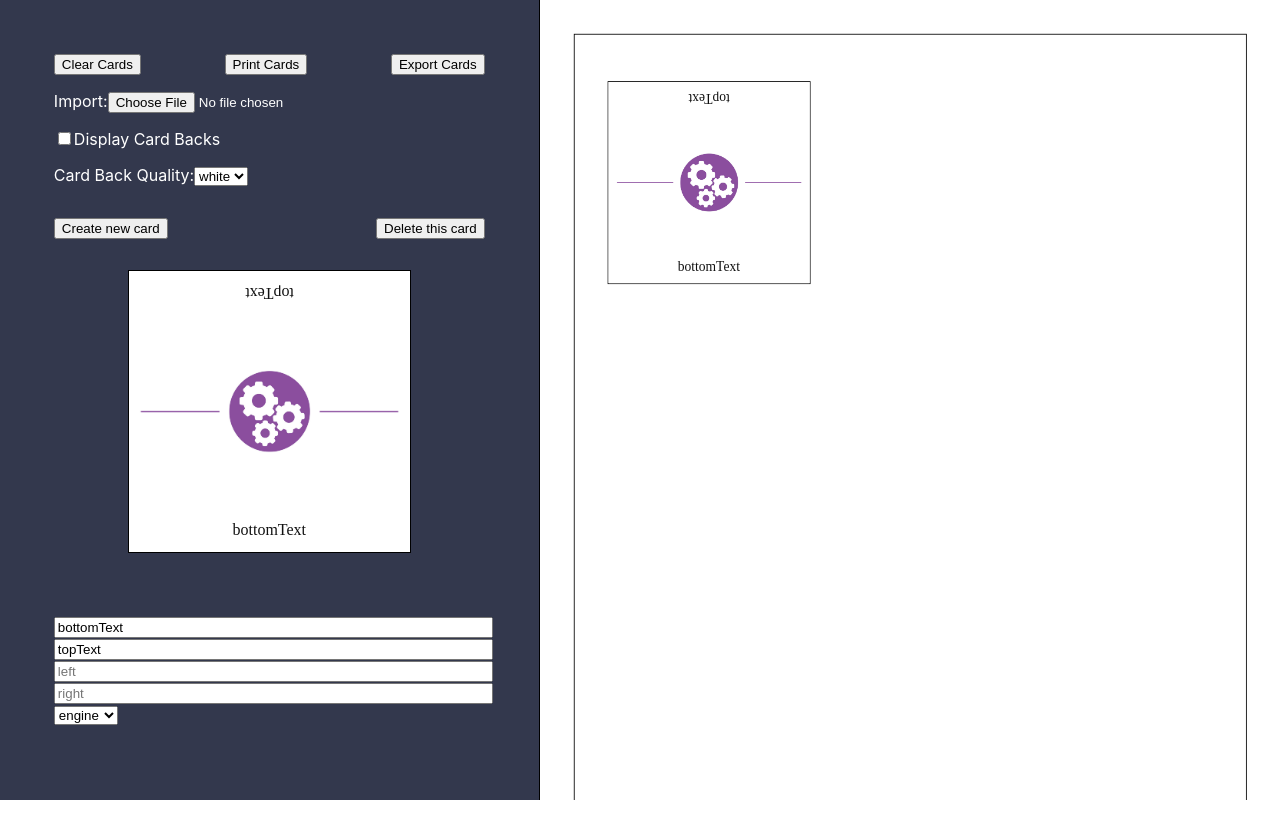
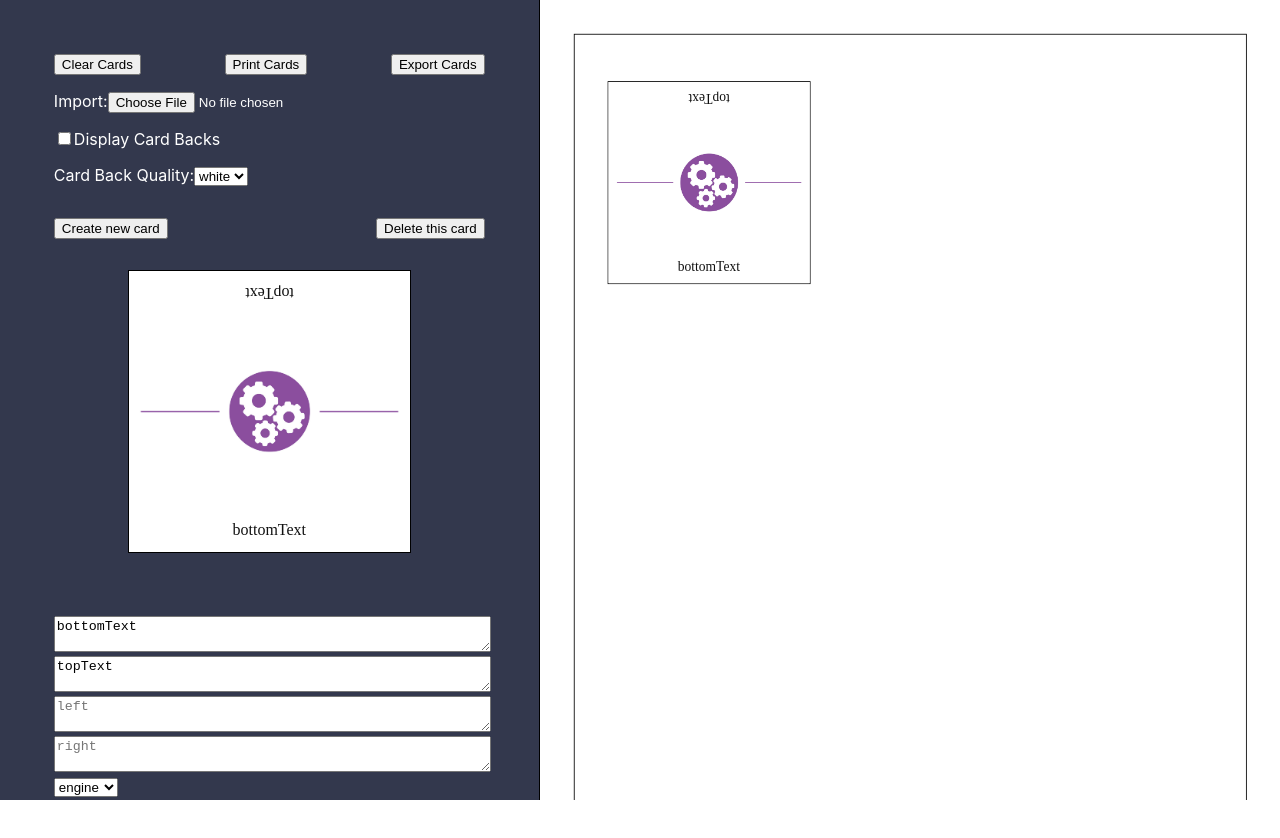
Before and after one commit to pawelngei/story-engine-card-creator, a React (Create React App) app: page / in a window 1280 px wide. Shown: the top 838 px of the page. Before the commit the page ends 800 px from the top, so only its background shows below. Built offline with nearby package versions, Linux system fonts and the light colour scheme.

Commit message:
exchange inputs with textAreas

```diff
--- a/src/Card/Card.tsx
+++ b/src/Card/Card.tsx
@@ -1,4 +1,4 @@
-import React from 'react'
+import React, { Fragment } from 'react'
 import styled from 'styled-components'
 import { colors } from '../styles/colors'
 import { backgroundsLibrary } from './backgrounds'
@@ -80,6 +80,12 @@ const StyledBackImage = styled.img`
   bottom: 0;
 `
 
+const displayNewLines = (text: string) => {
+  return text.split('\n').map((item, key) => {
+    return <Fragment key={key}>{item}<br/></Fragment>
+  })
+}
+
 export const Card = ({
   bottom,
   left,
@@ -97,25 +103,25 @@ export const Card = ({
       <StyledBackImage src={backgroundSrc} />
       <BottomContainer>
         <PaddedSideText>
-          {bottom}
+          {displayNewLines(bottom)}
         </PaddedSideText>
       </BottomContainer>
       {left && (
         <LeftContainer>
           <PaddedSideText>
-            {left}
+            {displayNewLines(left)}
           </PaddedSideText>
         </LeftContainer>
       )}
       <TopContainer>
         <PaddedSideText>
-          {top}
+          {displayNewLines(top)}
         </PaddedSideText>
       </TopContainer>
       {right && (
         <RightContainer>
           <PaddedSideText>
-            {right}
+            {displayNewLines(right)}
           </PaddedSideText>
         </RightContainer>
       )}
--- a/src/LeftMenu/LeftMenu.tsx
+++ b/src/LeftMenu/LeftMenu.tsx
@@ -56,7 +56,7 @@ const InputContainer = styled.div`
   margin-top: 4em;
 `
 
-const StyledInput = styled.input`
+const StyledTextarea = styled.textarea`
   width: 100%;
 `
 
@@ -100,7 +100,7 @@ export const LeftMenu = ({
 }: LeftMenuProps) => {
   const { top, bottom, left, right, type } = card
   const setCardValue = (
-    event: React.ChangeEvent<HTMLInputElement | HTMLSelectElement>
+    event: React.ChangeEvent<HTMLTextAreaElement | HTMLSelectElement>
   ) => {
     const value = event.target.value
     const key = event.target.name
@@ -174,25 +174,25 @@ export const LeftMenu = ({
           </CardSizeLimiter>
         </CardContainer>
         <InputContainer>
-          <StyledInput
+          <StyledTextarea
             name='bottom'
             placeholder='bottom'
             value={bottom}
             onChange={e => setCardValue(e)}
           />
-          <StyledInput
+          <StyledTextarea
             name='top'
             placeholder='top'
             value={top}
             onChange={e => setCardValue(e)}
           />
-          <StyledInput
+          <StyledTextarea
             name='left'
             placeholder='left'
             value={left}
             onChange={e => setCardValue(e)}
           />
-          <StyledInput
+          <StyledTextarea
             name='right'
             placeholder='right'
             value={right}
```
